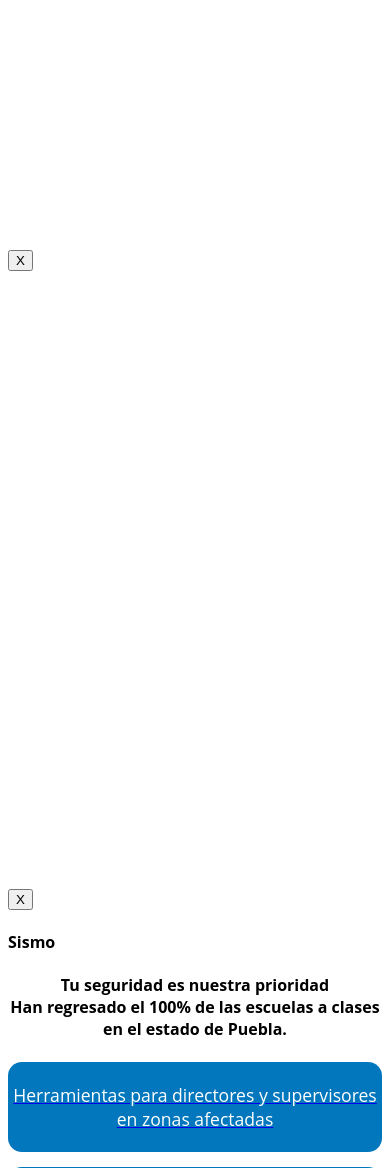
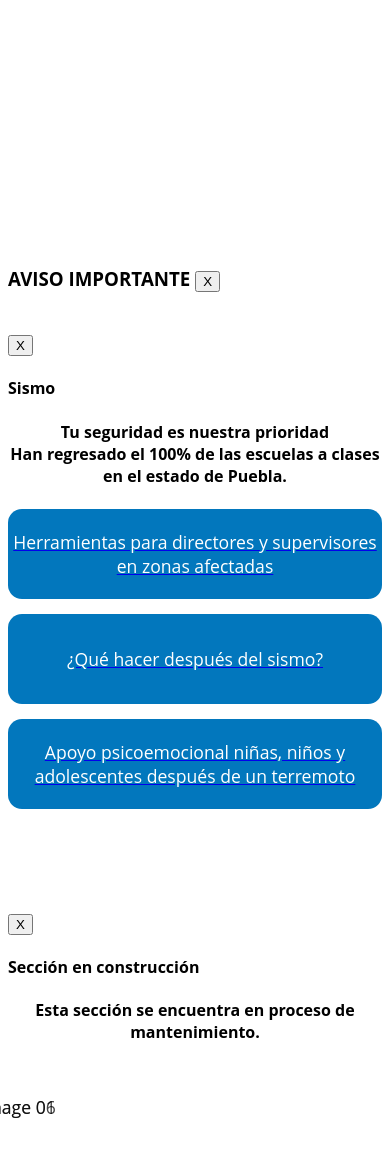
Before and after one commit to uziel1111/escuelapoblana, a PHP site: the page made by application/views/index.php in a window 390 px wide; the page is wider, and only the part inside the window is pictured. Shown: the part 2729-3897 px from the top of that part. Run offline with PHP 8.4, Linux system fonts and the light colour scheme; the template is opened without the code that fills it, so the values that code supplies are empty; some libraries are stand-ins or nearby versions.

Commit message:
cambio en la alerta de aviso importante

```diff
--- a/application/views/index.php
+++ b/application/views/index.php
@@ -762,17 +762,23 @@
             }(document, 'script', 'facebook-jssdk'));</script>
 
 
+            <script>
 
-            <!-- <script>
-              // $("#modal_aviso_elect").modal("show");
+              $("#modal_aviso_elect").modal("show");
+              $("#spd_id").click(function(e){
+                e.preventDefault();
+                $("#modal_aviso_elect").modal("show");
+              });
+              $("#modal_spd").click(function(e){
+                e.preventDefault();
+                $("#modal_aviso_elect").modal("show");
+              });
 
-            (function(d, s, id) {
-              var js, fjs = d.getElementsByTagName(s)[0];
-              if (d.getElementById(id)) return;
-              js = d.createElement(s); js.id = id;
-              js.src = 'https://connect.facebook.net/es_LA/sdk.js#xfbml=1&version=v3.2&appId=150246222139156&autoLogAppEvents=1"';
-              fjs.parentNode.insertBefore(js, fjs);
-            }(document, 'script', 'facebook-jssdk'));
+              // $("#RA_modal_visorpdf_btnsalir_aviso").click(function(e){
+              //     e.preventDefault();
+              //     $('#modal_aviso_elect').modal("hide");
+              //     $('#modal_aviso_evaluacion_interna').modal("show");
 
+              // });
 
-              </script> -->
+              </script>
--- a/application/views/templates/header.php
+++ b/application/views/templates/header.php
@@ -512,22 +512,19 @@
           <div class="modal-dialog modal-lg">
           <div class="modal-content">
             <div class="modal-header modal_head">
-              <button type="button"  id="RA_modal_visorpdf_btnsalir" class="close bold_white "  aria-label="Close"  data-dismiss="modal">
-                X
-              </button>
+              <h3>AVISO IMPORTANTE <button type="button"  id="RA_modal_visorpdf_btnsalir_aviso" class="close bold_white " data-dismiss="modal"  aria-label="Close">X</button></h3>
 
             </div>
             <div class="modal-body">
-              <div class="col-xs-12 col-sm-12 col-md-12 col-lg-12">
+                <center>
+                  <img style="width:100%" src="<?php echo base_url('assets/img/evaluacion_interna.png'); ?>" alt="">
 
-                      <img style="width:100%" src="<?php echo base_url('assets/img/electoral-avisoEP.png'); ?>" alt="">
-
-              </div>
-              <br><br><br><br><br><br><br><br><br><br><br><br><br><br><br><br><br><br><br><br><br><br><br><br><br><br><br>
+                <center>
             </div><!-- modal body -->
           </div>
           </div>
         </div>
+
 
         <div id="md_sismo_md" class="modal fade modal100 grises" role="dialog" >
       <div class="modal-dialog modal-lg">
```
Also changed, not shown: assets/img/aspirante.jpeg (added), assets/img/evaluacion_interna.png (added).
